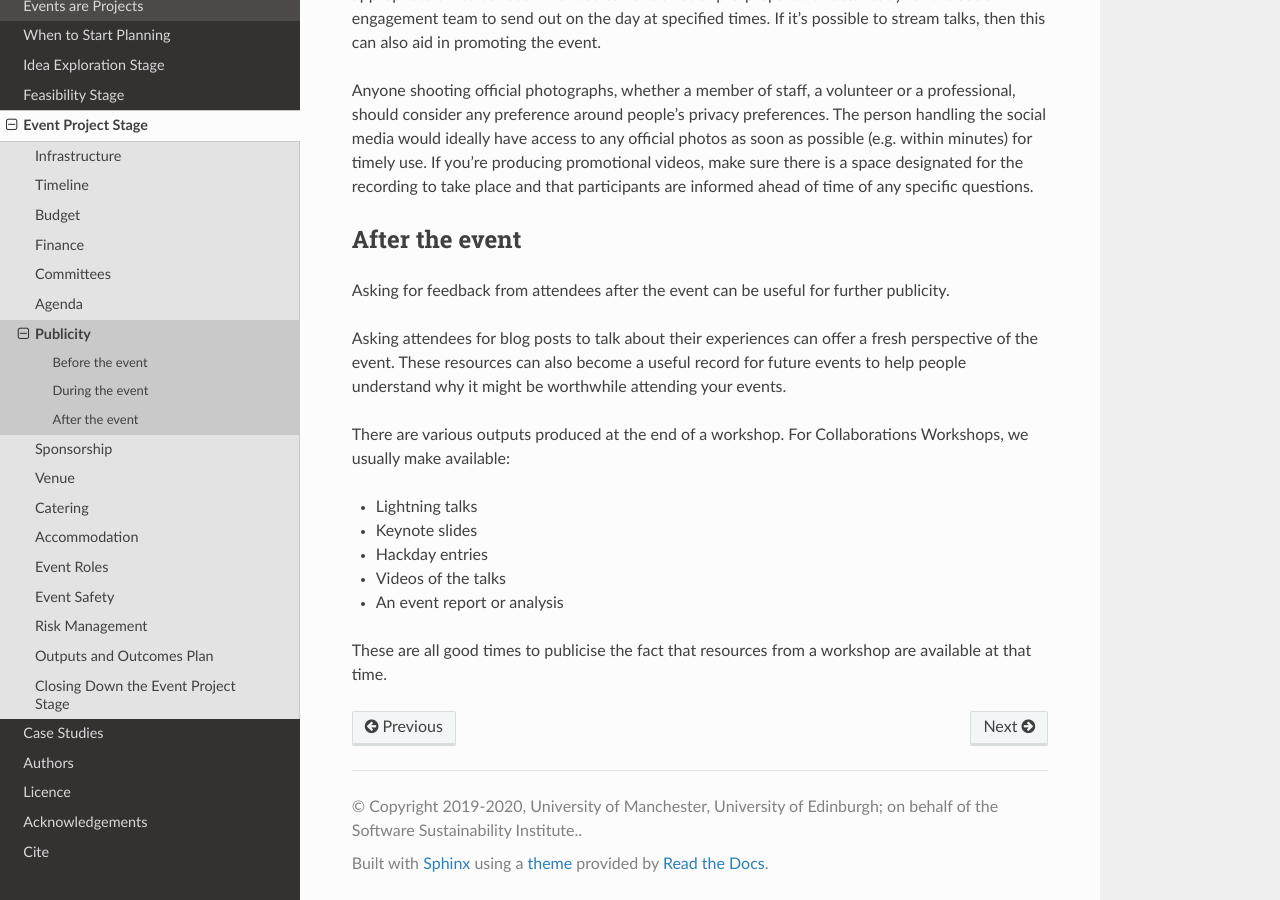
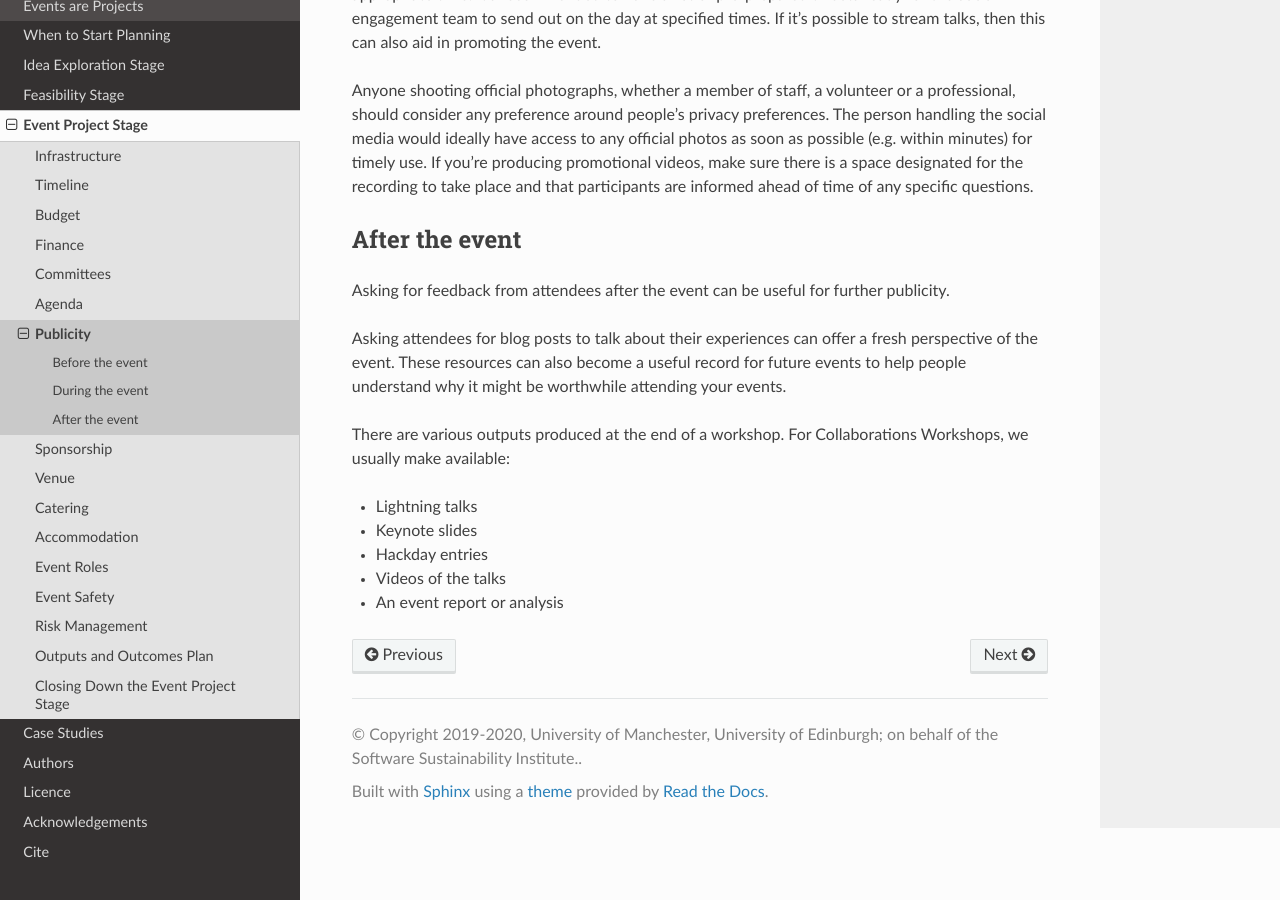
Before and after one commit to softwaresaved/event-organisation-guide, a Sphinx documentation site: the page built from docs/eog/eps-publicity.rst, in a window 1280 px wide and 900 px high, scrolled down 1609 px. Built offline with Sphinx 7.4.7 and the Read the Docs theme 2.0.0, drawn with Linux system fonts in a browser that asks for light colours.

Commit message:
line removed as it was out of place #65

```diff
--- a/docs/eog/eps-publicity.rst
+++ b/docs/eog/eps-publicity.rst
@@ -50,5 +50,3 @@ There are various outputs produced at the end of a workshop. For Collaborations
 - Hackday entries
 - Videos of the talks
 - An event report or analysis
-
-These are all good times to publicise the fact that resources from a workshop are available at that time.
```
